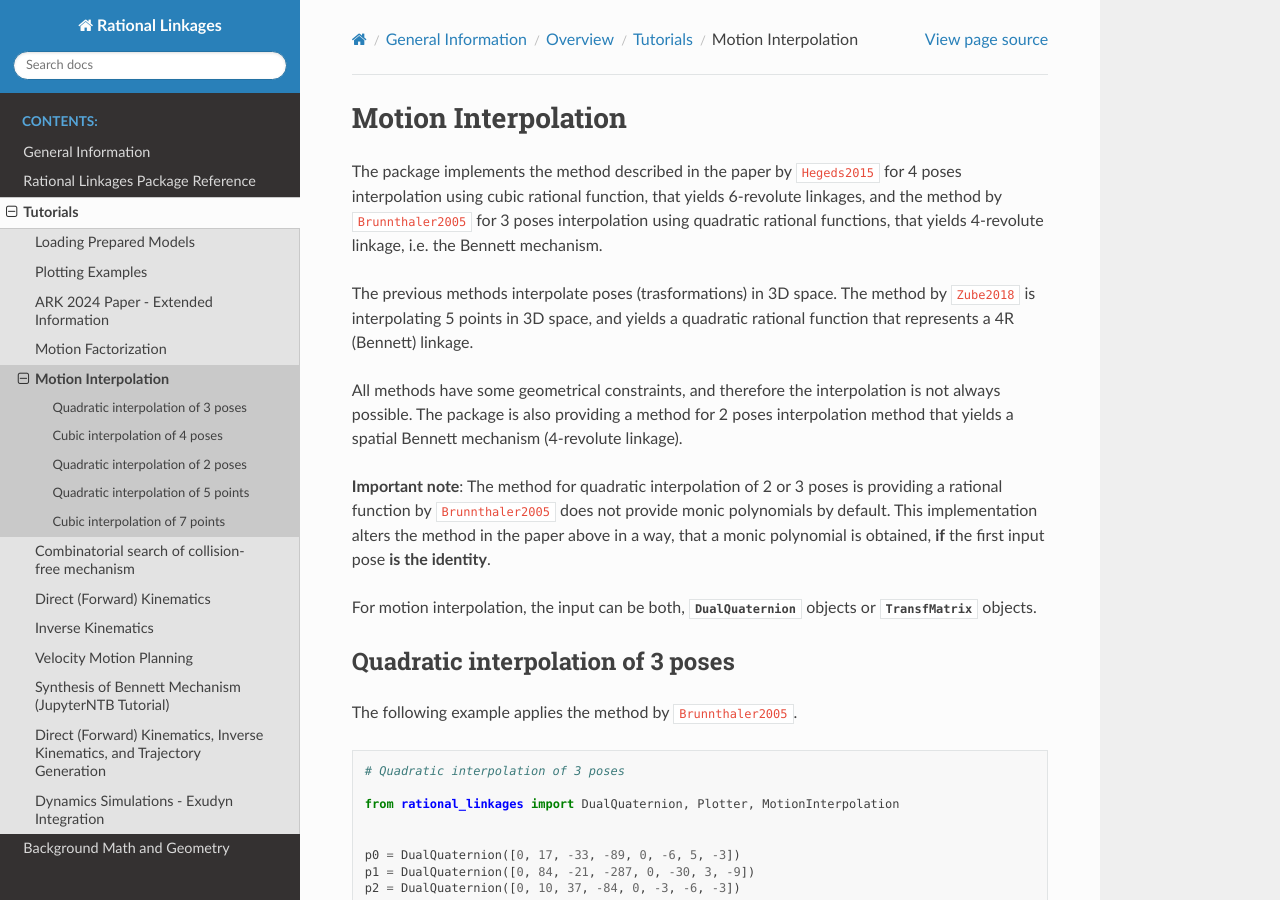
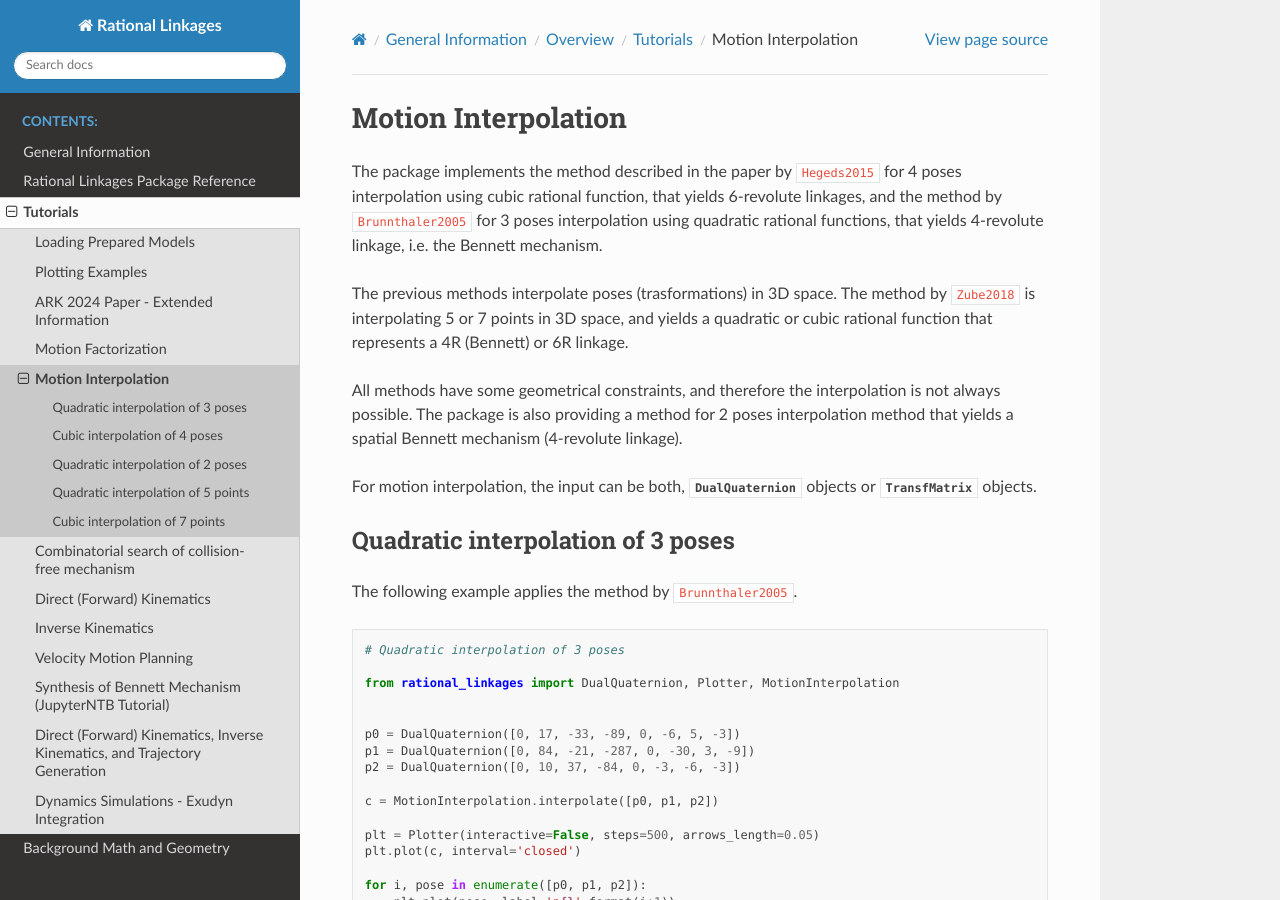
Before and after one commit to hucik14/rational-linkages, a Sphinx documentation site: the page built from docs/source/tutorials/motion_interp.rst, in a window 1280 px wide and 900 px high. Built offline with Sphinx 7.4.7 and the Read the Docs theme 2.0.0, drawn with Linux system fonts in a browser that asks for light colours; cross-references to code outside the pages are shown as plain code.

Commit message:
index update

```diff
--- a/docs/source/index.rst
+++ b/docs/source/index.rst
@@ -152,6 +152,7 @@ their algorithms and suggestions. These people are namely:
 - **Georg Nawratil**, Technical University of Vienna, Austria,
 - and **Zijia Li**, Chinese Academy of Sciences, China, for their help with the implementation of the Combinatorial Search Algorithm of collision-free linkages :footcite:p:`Li2020`. More on this in section :ref:`combinatorial_search`.
 - **Johannes Siegele**, Austrian Academy of Sciences, Austria, for his help with the implementation of the algorithm for motion interpolation of 4 poses. More on this in section :ref:`interpolation_background`.
+- **Severinas Zube**, Vilnius University, Lithuania, for his help with implementing the algorithm for motion interpolation of 3D points :footcite:p:`Zube2018`. More on this in section :ref:`interpolation_examples`.
 
 **References**
 
--- a/docs/source/tutorials/motion_interp.rst
+++ b/docs/source/tutorials/motion_interp.rst
@@ -10,17 +10,13 @@ for 4 poses interpolation using cubic rational function, that yields
 linkage, i.e. the Bennett mechanism.
 
 The previous methods interpolate poses (trasformations) in 3D space. The method by
-:footcite:t:`Zube2018` is interpolating 5 points in 3D space, and yields a quadratic
-rational function that represents a 4R (Bennett) linkage.
+:footcite:t:`Zube2018` is interpolating 5 or 7 points in 3D space, and yields
+a quadratic or cubic rational function that represents a 4R (Bennett) or
+6R linkage.
 
 All methods have some geometrical constraints, and therefore the interpolation is not
 always possible. The package is also providing a method for 2 poses
 interpolation method that yields a spatial Bennett mechanism (4-revolute linkage).
-
-**Important note**: The method for quadratic interpolation of 2 or 3 poses is providing
-a rational function by :footcite:t:`Brunnthaler2005` does not provide monic polynomials
-by default. This implementation alters the method in the paper above in a way, that
-a monic polynomial is obtained, **if** the first input pose **is the identity**.
 
 For motion interpolation, the input can be both, :class:`.DualQuaternion` objects
 or :class:`.TransfMatrix` objects.
```
